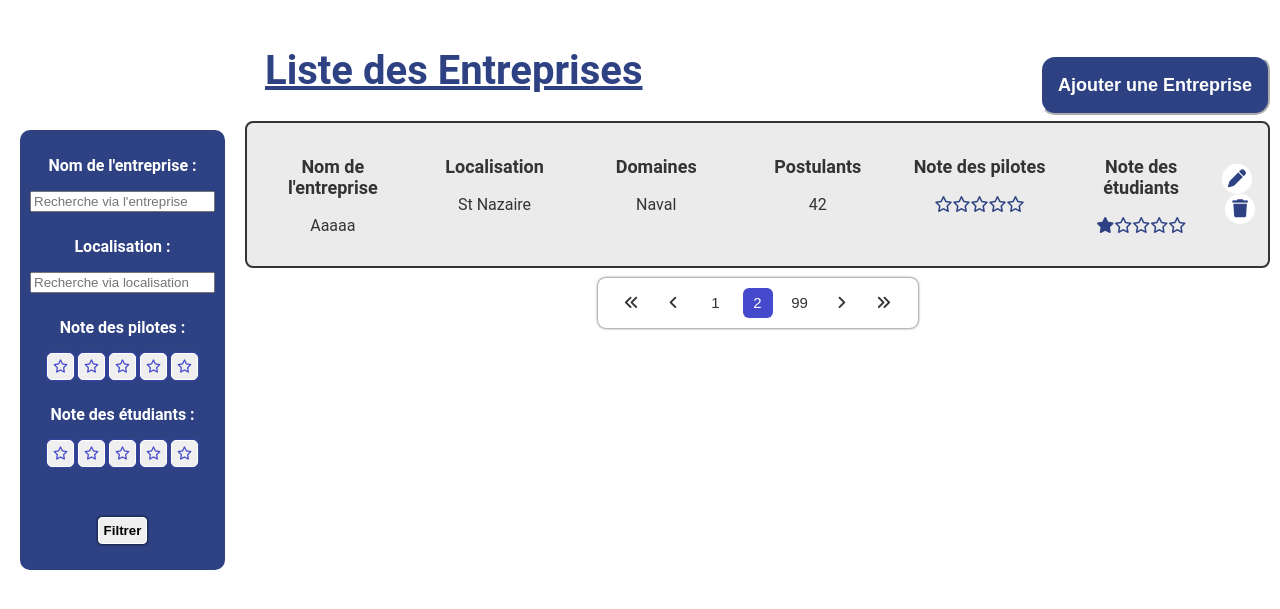
After one commit to Sunslihgt/stagEureka, a PHP site: page /html_temp/liste_entreprises.html in a window 1280 px wide. The commit adds this page. Shown: the top 609 px of the page. Run offline with PHP 8.4, Linux system fonts and the light colour scheme; some libraries are stand-ins or nearby versions.

Commit message:
AFFICHAGE - entreprises/offres/pilots/etudiants modifications sur le style.css Ajout des fichiers liste_entreprises.html, liste_offres.html, liste_pilotes.html et list_etudiants.html Ajout des photos liés au site/logo

```diff
--- a/www/html_temp/css/style.css
+++ b/www/html_temp/css/style.css
@@ -5,6 +5,7 @@
     --accent-color-2: #454acc;
     --alternate-color: #ffffff;
     --background-color: #ffffff;
+    --cartes-color: #ebebeb;
 }
 
 body {
@@ -73,7 +74,7 @@ img#logo {
 
 .header-button {
     /* margin-left: 10%; */
-    color: var(--alternate-color);
+    color: var(--background-color);
     background-color: var(--accent-color-2);
     border-radius: 12px;
     border: none;
@@ -242,3 +243,240 @@ nav a {
         padding: 0.2em 0;
     }
 }
+
+.main-affichage {
+    display: flex;
+    margin:20px;
+    margin-right: 10px;
+}
+
+.block-recherche {
+    color: var(--background-color);
+    background-color: var(--accent-color-1);
+    padding: 10px;
+    font-weight: bold;
+    text-align: center;
+    border-radius: 10px;
+    margin-top: 110px;
+}
+
+#block-recherche-entreprises {
+    height: 420px;
+}
+
+#block-recherche-pilotes {
+    height: 240px;
+}
+
+#block-options {
+    margin-left: 55px;
+    text-align: left;
+}
+
+.element-recherche {
+    margin-bottom: 25px;
+}
+
+.recherche-etoiles button {
+    color: var(--accent-color-2);
+    font-weight: bold;
+    justify-content: center;
+    border: 1px solid var(--background-color);
+    border-radius: 5px;
+    padding: 5px;
+    cursor: pointer;
+    box-shadow: 0 0 3px;
+}
+
+.recherche-etoiles button:hover {
+    color: var(--background-color);
+    background: var(--accent-color-2);
+}
+
+input[name="options"] {
+    cursor: pointer;
+}
+
+#recherche-etoile {
+    cursor: pointer;
+    padding-left: 25px;
+}
+
+.bouton-filtrage {
+    font-weight: bold;
+    justify-content: center;
+    margin: 0 auto;
+    margin-top: 50px;
+    display: block;
+    border: 1px solid var(--background-color);
+    border-radius: 4px;
+    padding: 5px;
+    cursor: pointer;
+    box-shadow: 0 0 3px;
+}
+
+.bouton-filtrage:hover {
+    color: var(--background-color);
+    background: var(--accent-color-2);
+}
+
+.affichage-cartes {
+    margin-left: 20px;
+    width: 100%; /*à inclure selon taille écran */
+}
+
+.haut-page {
+    display: flex;
+    justify-content: space-between;
+    align-items: center;
+}
+
+#haut-h1 {
+    color: var(--accent-color-1);
+    font-size: 40px;
+    margin-left: 20px;
+    text-decoration: underline;
+}
+
+#haut-bouton {
+    border-radius: 15px;
+    padding: 16px;
+    border-color: var(--background-color);
+    background-color: var(--accent-color-1);
+    color: var(--background-color);
+    font-weight: bold;
+    font-size: large;
+    height: 60px;
+    margin-top: 30px;
+    cursor: pointer;
+}
+
+.carte {
+    margin-bottom: 10px;
+}
+
+.info-carte {
+    background-color: var(--cartes-color);
+    border: 2px solid var(--primary-color);
+    padding: 5px;
+    border-radius: 8px;
+    display: flex;
+    width: auto;
+    text-align: center;
+}
+
+.element-partition {
+    margin: 5px;
+}
+
+.element-carte {
+    margin: 10px;
+    width: 100%;
+}
+
+.element-carte-titre {
+    font-weight: bold;
+    font-size: large;
+}
+
+.nom-offre-titre {
+    font-weight: bold;
+    text-decoration: underline;
+    font-size: 40px;
+}
+
+.element-carte-titre {
+    font-weight: bold;
+}
+
+.etoiles-bleues {
+    color: var(--accent-color-1);
+}
+
+.boutons-carte span {
+    margin: 3px
+}
+
+.boutons-carte {
+    margin-right: 5px;
+    display: block;
+    text-align: center;
+    align-items: center;
+    flex-wrap: wrap;
+    align-content: center;
+    justify-content:center;
+}
+
+.boutons-partition {
+    justify-content:center;
+    display: flex;
+}
+
+.bouton-carte {
+    cursor: pointer;
+    color: var(--accent-color-1);
+    background-color: var(--background-color);
+    border-radius: 100%;
+    border: 0px;
+    font-size: large;
+    height: 30px;
+    width: 30px;
+    text-align: center;
+    justify-content: center;
+    align-items: center;
+}
+
+.bouton-carte:hover {
+    color: var(--background-color);
+    background: var(--accent-color-2);
+}
+
+#bouton-wish i {
+    padding-top: 6px;
+}
+
+.navigation-cartes {
+    display: flex;
+    text-align: center;
+    justify-content: center;
+}
+
+.nav-cartes {
+    display: flex;
+    text-align: center;
+    justify-content: center;
+    padding: 10px;
+    border-radius: 8px;
+    column-gap: 12px;
+    background: var(--background-color);
+    box-shadow: 0 0 3px;
+    height: 30px;
+    width: 300px;
+}
+
+.bouton-nav {
+  border: none;
+  height: 30px;
+  width: 30px;
+  font-size: 15px;
+  color: var(--primary-color);
+  background-color: var(--background-color);
+  border-color: var(--primary-color) ;
+  border-radius: 6px;
+  cursor: pointer;
+  column-gap: 12px;
+}
+
+.bouton-nav:hover {
+    color: var(--background-color);
+    background: var(--accent-color-2);
+}
+
+.bouton-numero-actuel {
+  color: var(--background-color);
+  background: var(--accent-color-2);
+}
+
+.checkbox-invisible {
+    opacity: 10%;
+}
--- /dev/null
+++ b/www/html_temp/liste_entreprises.html
@@ -0,0 +1,113 @@
+<!DOCTYPE html>
+<html lang="en">
+
+<head>
+    <meta charset="UTF-8">
+    <meta name="author" content="Samuel, Killian, Adélie">
+    <meta name="description" content="Liste des entreprises">
+    <meta name="viewport" content="width=device-width, initial-scale=1.0">
+    <title>StagEureka</title>
+    <link rel="stylesheet" href="css/style.css">
+    <link rel="icon" href="images/StagEureka-logo_200x200.jpg" type="image/jpeg">
+    <script src="https://kit.fontawesome.com/abdb6c54cc.js" crossorigin="anonymous"></script>
+</head>
+
+<body>
+    <main class="main-affichage">
+        <div class="block-recherche" id="block-recherche-entreprises">
+            <div class="barres-recherche">
+                <div class="element-recherche" id="entreprise-recherche">
+                    <p>Nom de l'entreprise :</p>
+                    <input type="text" placeholder="Recherche via l'entreprise" class="boite-recherche">
+                </div>
+                <div class="element-recherche" id="localisation-recherche">
+                    <p>Localisation :</p>
+                    <input type="text" placeholder="Recherche via localisation" class="boite-recherche">
+                </div>
+            </div>
+            <div class="recherche-etoiles">
+                <div class="element-recherche" id="note-pilotes">
+                    <p id="titre-pilotes">Note des pilotes :</p>
+                    <button class="etoile"><i class="fa-regular fa-star"></i></button>
+                    <button class="etoile"><i class="fa-regular fa-star"></i></button>
+                    <button class="etoile"><i class="fa-regular fa-star"></i></button>
+                    <button class="etoile"><i class="fa-regular fa-star"></i></button>
+                    <button class="etoile"><i class="fa-regular fa-star"></i></button>
+                </div>
+                <div class="element-recherche" id="note-etudiants">
+                    <p id="titre-etudiants">Note des étudiants :</p>
+                    <button class="etoile"><i class="fa-regular fa-star"></i></button>
+                    <button class="etoile"><i class="fa-regular fa-star"></i></button>
+                    <button class="etoile"><i class="fa-regular fa-star"></i></button>
+                    <button class="etoile"><i class="fa-regular fa-star"></i></button>
+                    <button class="etoile"><i class="fa-regular fa-star"></i></button>
+                </div>
+            </div>
+
+            <button class="bouton-filtrage">Filtrer</button>
+        </div>
+
+        <div class="affichage-cartes">
+            <div class="haut-page">
+                <h1 id="haut-h1">Liste des Entreprises</h1>
+                <button id="haut-bouton">Ajouter une Entreprise</button>
+            </div>
+
+            <div id="selection-entreprise">
+                <div class="carte" id="1">
+                    <div class="info-carte">
+                        <div class="element-carte">
+                            <p class="element-carte-titre">Nom de l'entreprise</p>
+                            <p class="element-carte-valeur">Aaaaa</p>
+                        </div>
+                        <div class="element-carte">
+                            <p class="element-carte-titre">Localisation</p>
+                            <p class="element-carte-valeur">St Nazaire</p>
+                        </div>
+                        <div class="element-carte">
+                            <p class="element-carte-titre">Domaines</p>
+                            <p class="element-carte-valeur">Naval</p>
+                        </div>
+                        <div class="element-carte">
+                            <p class="element-carte-titre">Postulants</p>
+                            <p class="element-carte-valeur">42</p>
+                        </div>
+                        <div class="element-carte">
+                            <p class="element-carte-titre">Note des pilotes</p>
+                            <p class="etoiles-bleues"><i class="fa-regular fa-star"></i><i
+                                    class="fa-regular fa-star"></i><i class="fa-regular fa-star"></i><i
+                                    class="fa-regular fa-star"></i><i class="fa-regular fa-star"></i></p>
+                        </div>
+                        <div class="element-carte">
+                            <p class="element-carte-titre">Note des étudiants</p>
+                            <p class="etoiles-bleues"><i class="fa-solid fa-star"></i><i
+                                    class="fa-regular fa-star"></i><i class="fa-regular fa-star"></i><i
+                                    class="fa-regular fa-star"></i><i class="fa-regular fa-star"></i></p>
+                        </div>
+                        <div class="boutons-carte">
+                            <button class="bouton-carte bouton-modification"><i
+                                    class="fa-solid fa-pen"></i></button>
+                            <span></span>
+                            <button class="bouton-carte bouton-suppression"><i
+                                    class="fa-solid fa-trash"></i></button>
+                        </div>
+                    </div>
+                </div>
+
+                <div class="navigation-cartes">
+                    <div class="nav-cartes" id="nav-entreprises">
+                        <button class="bouton-nav bouton-minimum"><i class="fa-solid fa-angles-left"></i></button>
+                        <button class="bouton-nav bouton-precedent"><i class="fa-solid fa-angle-left"></i></button>
+                        <button class="bouton-nav bouton-numero-precedent">1</button>
+                        <button class="bouton-nav bouton-numero-actuel">2</button>
+                        <button class="bouton-nav bouton-numero-suivant">99</button>
+                        <button class="bouton-nav bouton-suivant"><i class="fa-solid fa-angle-right"></i></button>
+                        <button class="bouton-nav bouton-extremum"><i class="fa-solid fa-angles-right"></i></button>
+                    </div>
+                </div>
+            </div>
+        </div>
+    </main>
+</body>
+
+</html>
```
Also changed, not shown: www/html_temp/list_etudiants.html (added, +92 -0 lines), www/html_temp/liste_offres.html (added, +158 -0 lines), www/html_temp/liste_pilotes.html (added, +80 -0 lines), www/html_temp/images/StagEureka-clair-remove.png (added), www/html_temp/images/StagEureka-clair.png (added), www/html_temp/images/StagEureka-logo-remove.jpg (added), www/html_temp/images/StagEureka-logo-remove.png (added), www/html_temp/images/StagEureka-logo-white-remove.jpg (added), www/html_temp/images/StagEureka-logo-white-remove.png (added), www/html_temp/images/StagEureka-logo.jpg (added), www/html_temp/images/StagEureka-logo.png (added), www/html_temp/images/StagEureka-logo_200x200.jpg (added), www/html_temp/images/StagEureka-sombre-remove.png (added), www/html_temp/images/StagEureka-sombre.png (added).
